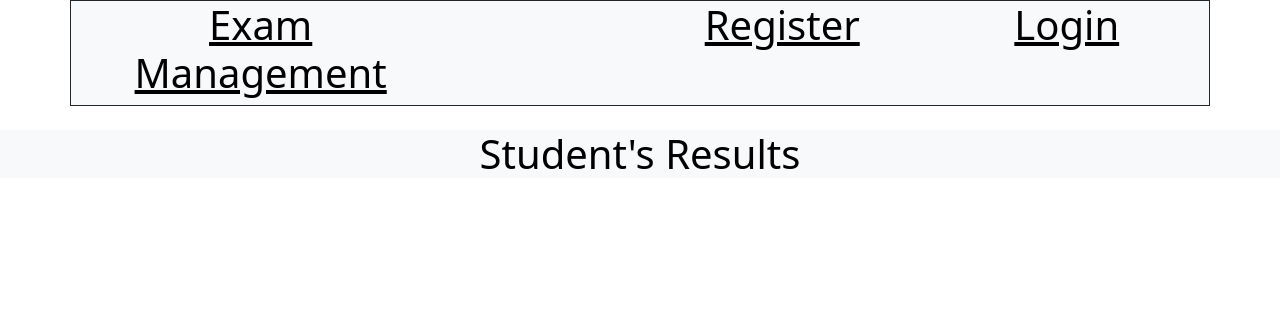
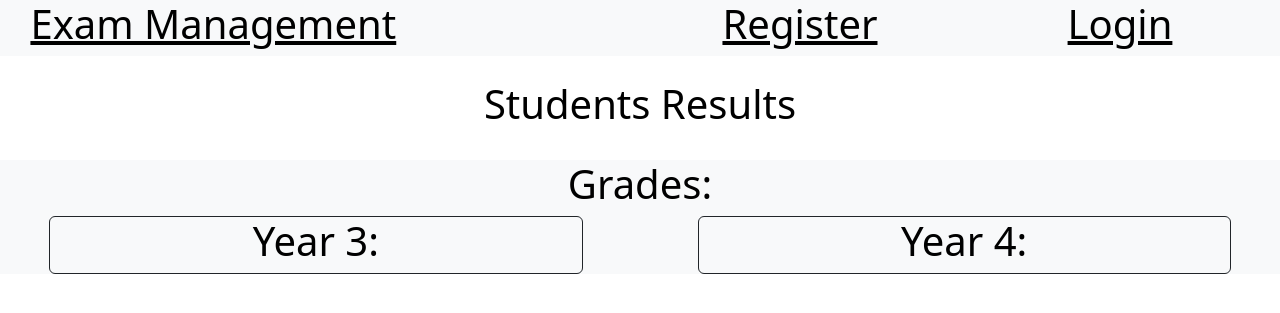
Before and after one commit to FlanHi/Student-Exam-Management-, a Flask app: page /home in a window 1280 px wide. Shown: the top 313 px of the page. Run offline with Flask 3, Linux system fonts and the light colour scheme.

Commit message:
Doing the home page

```diff
--- a/app/templates/base.html
+++ b/app/templates/base.html
@@ -13,10 +13,10 @@
 </head>
 <body>
 
-    <div class="container text-center border border-dark bg-light text-dark container-fluid">
+    <div class="container-fluid text-center bg-light text-dark">
         <div class="row">
             <div class="col-md-4">
-                <h1><a href=" {{ url_for('index') }} ">Exam Management</a></h1>
+                <h1><a href=" {{ url_for('index') }} " style="underline: none;">Exam Management</a></h1>
             </div>
             <div class="col-md-2"></div>
             <div class="col-md-3">
--- a/app/templates/index.html
+++ b/app/templates/index.html
@@ -3,8 +3,23 @@
 {% block content %}
 <br>
 
+<h1>Students Results</h1>
+
+<br>
+
 <div class="col-md-12 bg-light">
-    <h1>Student's Results</h1>
+
+    <h1>Grades:</h1>
+
+    <div class="col-md-5 border border-dark rounded" style="display: inline-block;">
+        <h1>Year 3:</h1>
+    </div>
+
+    <div class="col-md-1" style="display: inline-block;"></div>
+
+    <div class="col-md-5 border border-dark rounded" style="display: inline-block;">
+        <h1>Year 4:</h1>
+    </div>
 
 </div>
 
```
Also changed, not shown: requirements.txt (+15 -0 lines).
